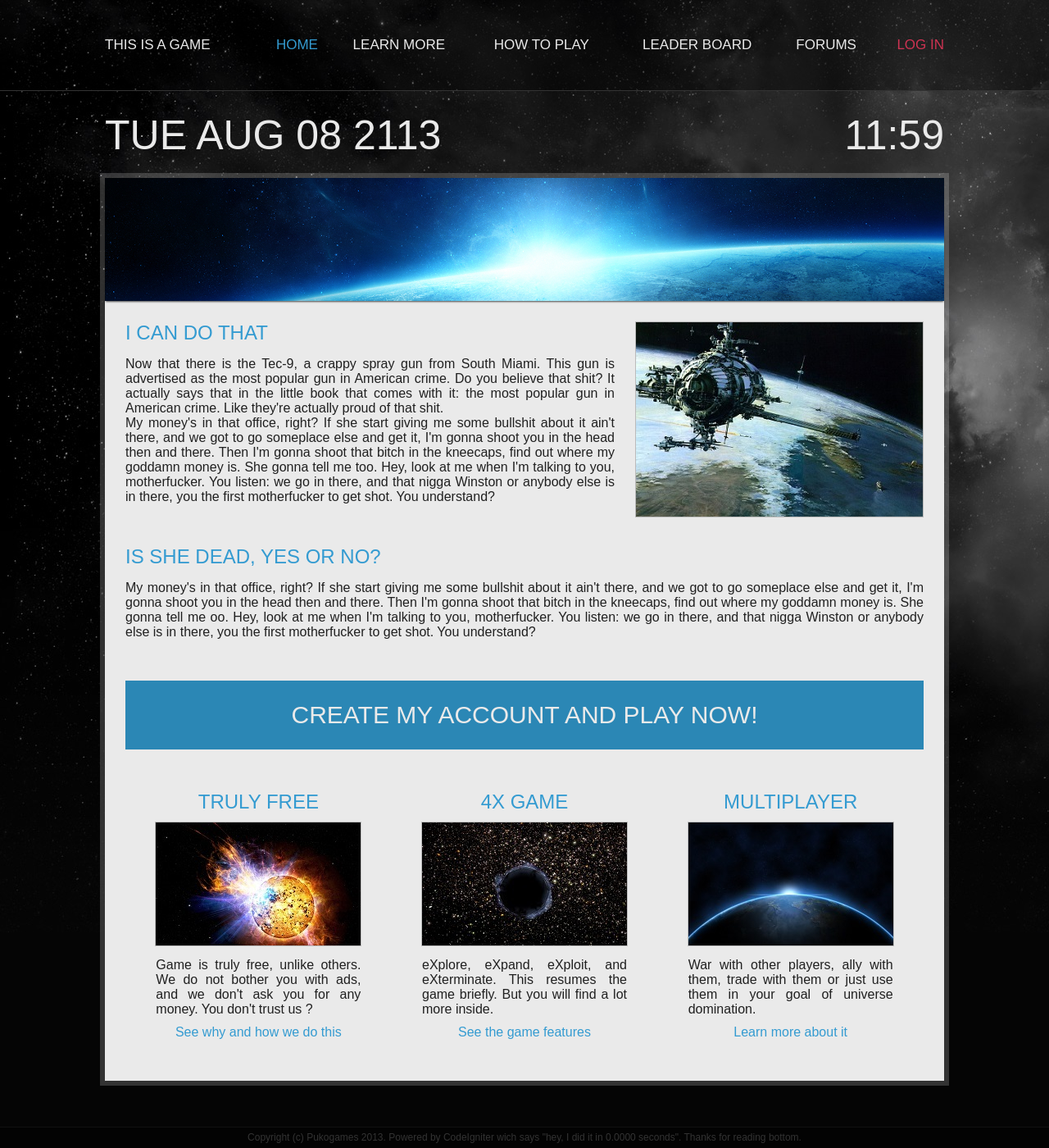
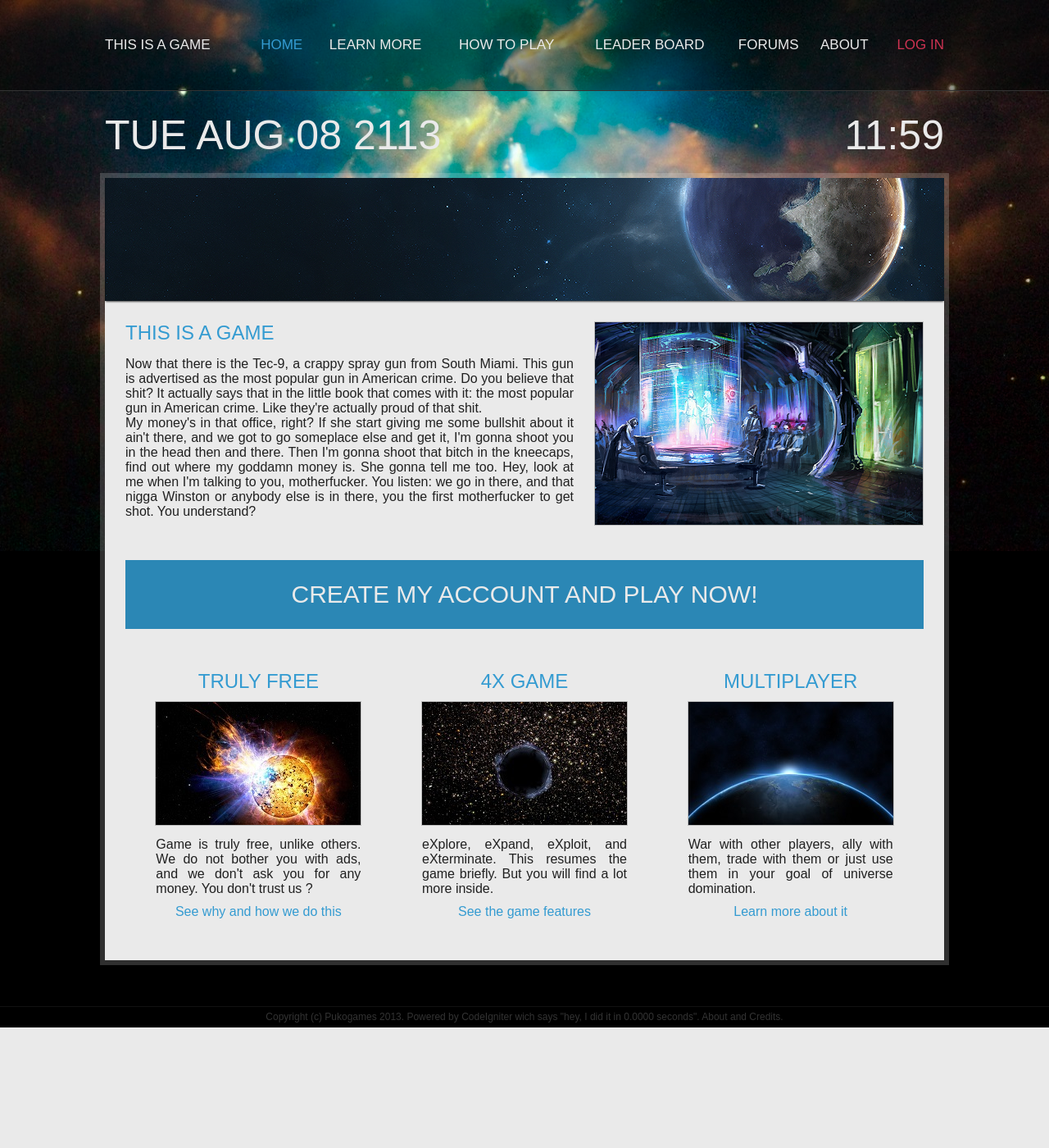
Before and after one commit to PuKoren/open-cluster, a CodeIgniter app: page / in a window 1280 px wide. Shown: the whole page at 82% size. After the commit the page ends 1253 px from the top, so only its background shows below. Run offline with CodeIgniter, Linux system fonts and the light colour scheme; some libraries are stand-ins or nearby versions.

Commit message:
Add creative commons images and use them

```diff
--- a/application/views/pages/home.php
+++ b/application/views/pages/home.php
@@ -1,7 +1,7 @@
 <img class="header" src="<?php echo site_url('resources/img/banners/planet.png');?>"></img>
 <div class="content">
-	<img class="right" src="<?php echo site_url('resources/img/thumbs/spaceship.jpg');?>"/>
-	<h1>I can do that</h1>
+	<img class="right" src="<?php echo site_url('resources/img/thumbs/BrainCloud.png');?>"/>
+	<h1>This is a game</h1>
 
 	<p>
 		Now that there is the Tec-9, a crappy spray gun from South Miami. This gun is advertised
@@ -15,15 +15,6 @@
 		She gonna tell me too. Hey, look at me when I'm talking to you, motherfucker. You listen: we
 		go in there, and that nigga Winston or anybody else is in there, you the first motherfucker to
 		get shot. You understand?
-	</p>
-
-	<h1>Is she dead, yes or no?</h1>
-	<p>
-		My money's in that office, right? If she start giving me some bullshit about it ain't there,
-		and we got to go someplace else and get it, I'm gonna shoot you in the head then and there. Then
-		I'm gonna shoot that bitch in the kneecaps, find out where my goddamn money is. She gonna tell me
-		oo. Hey, look at me when I'm talking to you, motherfucker. You listen: we go in there, and that
-		nigga Winston or anybody else is in there, you the first motherfucker to get shot. You understand?
 	</p>
 
 	<a href="<?php echo site_url('register');?>">
--- a/application/views/templates/footer.php
+++ b/application/views/templates/footer.php
@@ -1,7 +1,7 @@
 	</div>
 	<div class="footer">
 		Copyright (c) <a href="http://www.pukogames.com">Pukogames</a> 2013.
-		Powered by <a href="http://codeigniter.com">CodeIgniter</a> wich says "hey, I did it in {elapsed_time} seconds". Thanks for reading bottom.
+		Powered by <a href="http://codeigniter.com">CodeIgniter</a> wich says "hey, I did it in {elapsed_time} seconds". <a href="<?php echo site_url('pages/about');?>">About and Credits</a>.
 	</div>
 	<script type="text/javascript" src="<?php echo site_url('js/style/responsive.js')?>"></script>
 	<script type="text/javascript" src="<?php echo site_url('js/interface/datetime.js')?>"></script>
--- a/application/views/templates/header.php
+++ b/application/views/templates/header.php
@@ -19,6 +19,7 @@
 				<li><a class="<?php echo ($selected == 'tutorial')?'selected':''; ?>" href="<?php echo site_url('pages/tutorial');?>">How to play</a></li>
 				<li><a class="<?php echo ($selected == 'leaderboard')?'selected':''; ?>" href="<?php echo site_url('pages/leaderboard');?>">Leader board</a></li>
 				<li><a class="<?php echo ($selected == 'forums')?'selected':''; ?>" href="<?php echo site_url('pages/forums');?>">Forums</a></li>
+				<li><a class="<?php echo ($selected == 'about')?'selected':''; ?>" href="<?php echo site_url('pages/about');?>">About</a></li>
 				<li><a class="connect" href="">Log In</a></li>
 			</ul>
 		</div>
--- a/css/default.css
+++ b/css/default.css
@@ -1,7 +1,8 @@
 html{
-	background-color:#050505;
-	background-image: url(../resources/img/backgrounds/bg_dusty.jpg);
-	background-repeat:no-repeat;
+	background-color:black;
+	background-image: url(../resources/img/backgrounds/ngc_2818.jpg);
+	background-position: center top;
+	background-repeat: no-repeat;
 }
 
 body{
```
Also changed, not shown: application/views/pages/about.php (added, +25 -0 lines), resources/img/backgrounds/black_hole.jpg (added), resources/img/backgrounds/ngc_2818.jpg (added), resources/img/banners/planet.png, resources/img/thumbs/BrainCloud.png (added).
